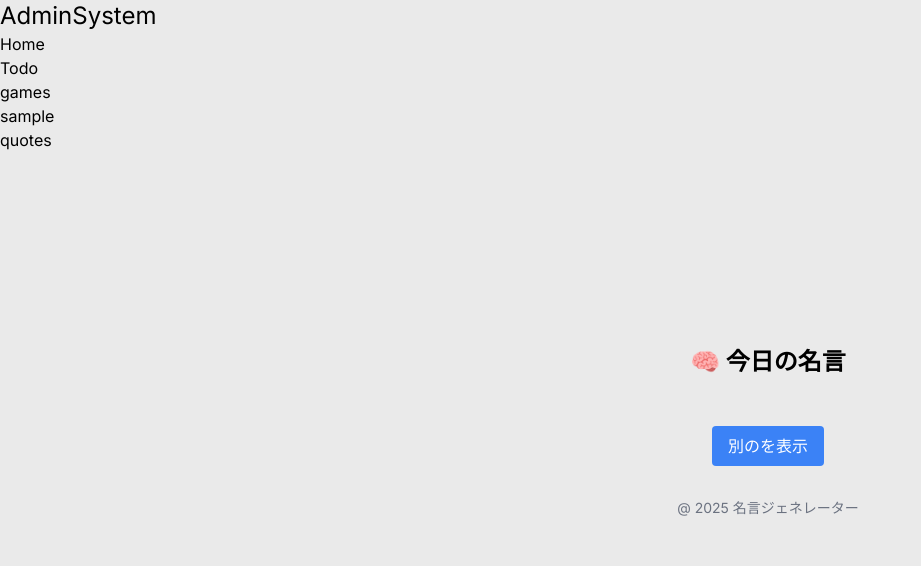
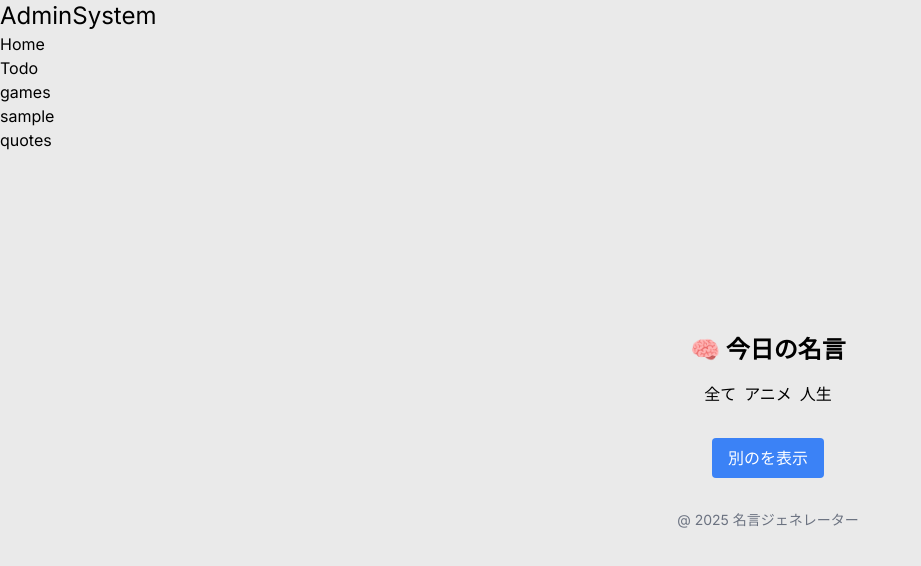
Before and after one commit to T-Naohisa/todo-react, a Next.js app in the folder todo/: page /quotes in a window 1280 px wide. Shown: the top 566 px of the page, without its empty margins (0-921 px from the left). Built offline with nearby package versions, Linux system fonts and the light colour scheme.

Commit message:
make categorySelector component

```diff
--- a/todo/src/app/quotes/page.tsx
+++ b/todo/src/app/quotes/page.tsx
@@ -1,13 +1,17 @@
 'use client';
-import React from 'react';
-
+import React, { useState } from 'react';
+import CategorySelector from 'components/CategorySelector';
+import { Category } from 'app/types/types';
 export const QuotePage = () => {
+  const [category, setCategory] = useState<Category>('all');
   return (
     <>
       <main className="min-h-screen flex flex-col items-center justify-center p-4">
         <h1 className="text-2xl font-bold mb-4">🧠 今日の名言</h1>
         {/* カテゴリの切り替え */}
-        <div className="mb-4">{/* CategorySelector */}</div>
+        <div className="mb-4">
+          <CategorySelector category={category} onChange={setCategory} />
+        </div>
         {/* 名言カード */}
         <div className="mb-4">{/* QuoteCard */}</div>
         <button className="px-4 py-2 bg-blue-500 text-white rounded hover:bg-blue-500">別のを表示</button>
--- /dev/null
+++ b/todo/src/app/types/types.ts
@@ -0,0 +1 @@
+export type Category = 'all' | 'anime' | 'life';
--- /dev/null
+++ b/todo/src/components/CategorySelector.tsx
@@ -0,0 +1,56 @@
+'use client';
+import React from 'react';
+import { Category } from 'app/types/types';
+
+// カテゴリとsetCategoryを引数で受け取る
+type Props = {
+  category: Category;
+  onChange: (category: Category) => void;
+};
+
+const categories: Category[] = ['all', 'anime', 'life'];
+
+/**
+ * カテゴリの選択を行う
+ * @param props
+ * @returns
+ */
+export const CategorySelector = (props: Props) => {
+  return (
+    <>
+      <div className="flex gap-2 flex-wrap justify-center">
+        {categories.map((category) => (
+          <button
+            key={category}
+            onClick={() => {
+              props.onChange(category);
+              console.log('select category:' + category);
+            }}
+          >
+            {categoryLabel(category)}
+          </button>
+        ))}
+      </div>
+    </>
+  );
+};
+
+/**
+ * ボタンに表示するラベルをを返す
+ * @param category
+ * @returns
+ */
+const categoryLabel = (category: Category) => {
+  switch (category) {
+    case 'all':
+      return '全て';
+    case 'anime':
+      return 'アニメ';
+    case 'life':
+      return '人生';
+    default:
+      return category;
+  }
+};
+
+export default CategorySelector;
```
Also changed, not shown: 1 other file (tests, documents, lock files or other folders).
